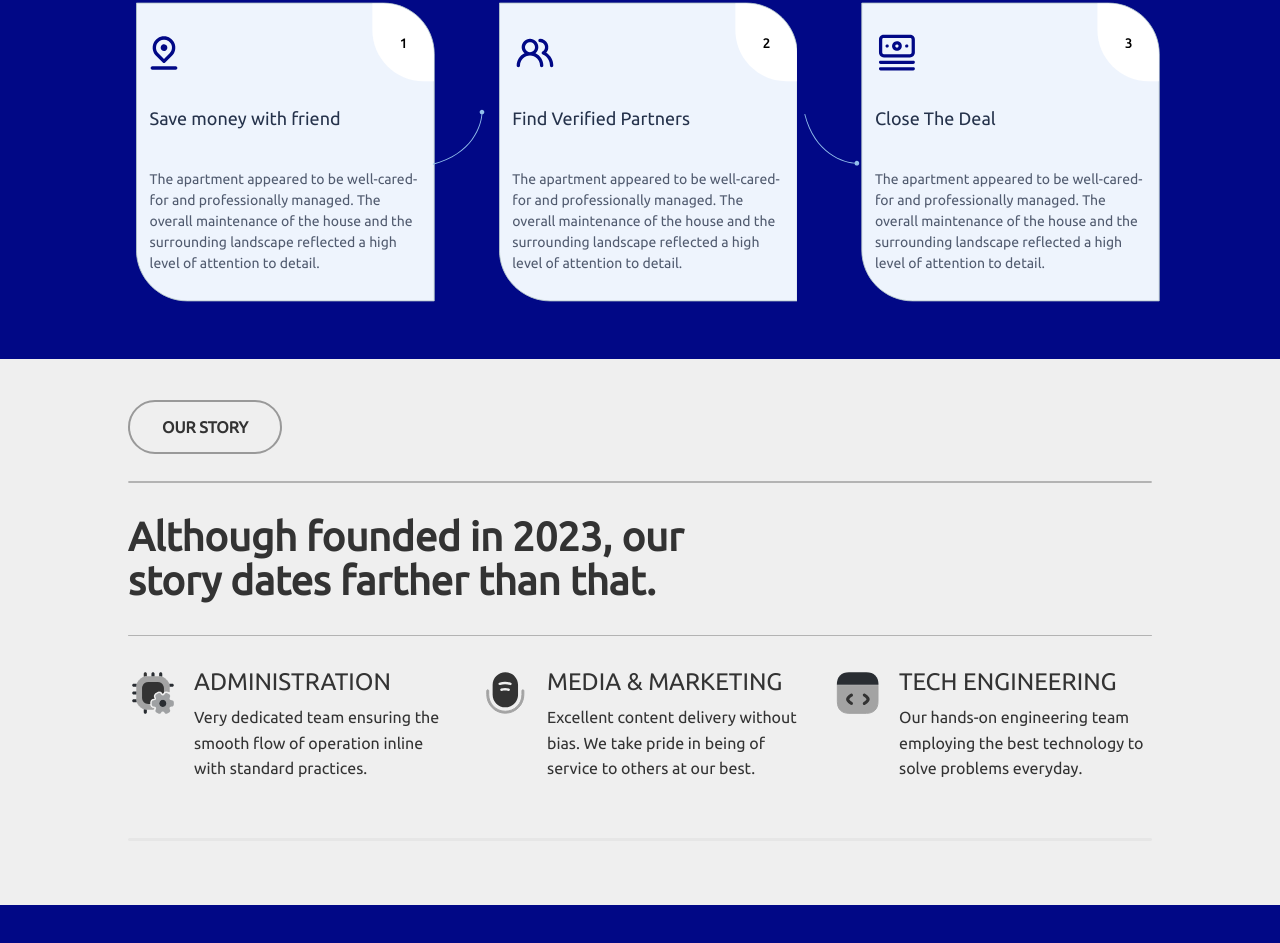
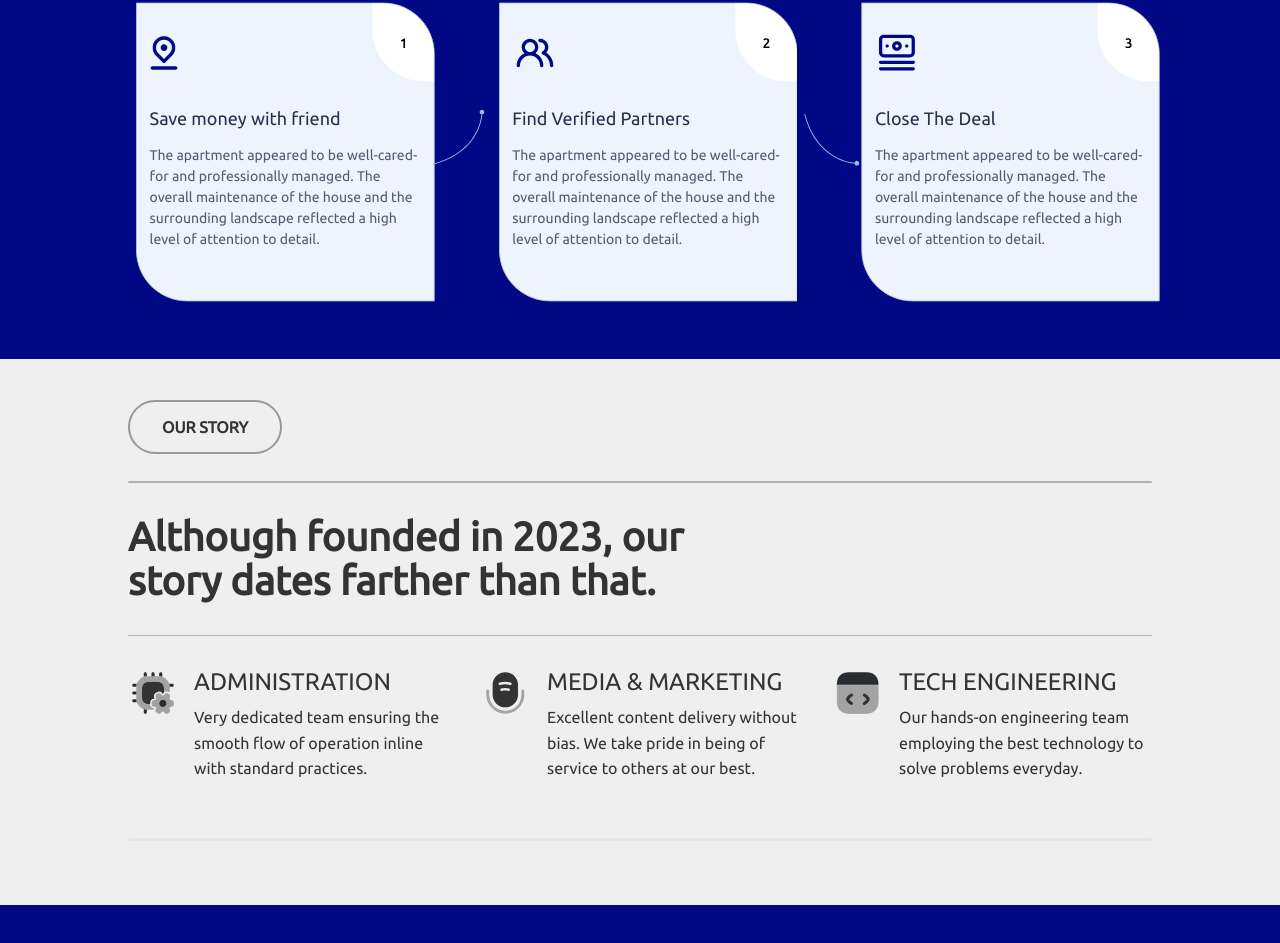
Before and after one commit to lazynerd-studios/Co-Habit-Landing, a React (Vite) app: page /about-us in a window 1280 px wide. Shown: the part 1094-2037 px from the top of the page. Built offline with nearby package versions, Linux system fonts and the light colour scheme.

Commit message:
Update AboutUs.jsx

```diff
--- a/src/Components/About Us/AboutUs.jsx
+++ b/src/Components/About Us/AboutUs.jsx
@@ -104,7 +104,7 @@ const AboutUs = () => (
 
             {/* styled rectangle 1 */}
             <div className="laptop:relative">
-              <p className="absolute laptop:w-[%] text-[#515B6F] laptop:px-1 tablet:w-[rem] w-[%] ml-[2rem] mt-[10.5rem] tablet:mt-[12rem] tablet:ml-[2.5rem] laptop:ml-[1.1rem] laptop:mt- text-[0.875rem] font-medium">
+              <p className="absolute laptop:w-[%] text-[#515B6F] laptop:px-1 tablet:w-[rem] w-[%] ml-[2rem] mt-[10.5rem] tablet:mt-[12rem] tablet:ml-[2.5rem] laptop:ml-[1.1rem] laptop:mt-[10.5rem] text-[0.875rem] font-medium">
                 The apartment appeared to be well-cared-
                 for and professionally managed. The
                 overall maintenance of the house and the
@@ -147,7 +147,7 @@ const AboutUs = () => (
 
             {/* styled rectangle 2 */}
             <div className="laptop:relative">
-              <p className="absolute laptop:w-[%] text-[#515B6F] laptop:px-1 tablet:w-[rem] w-[%] ml-[2rem] mt-[10.5rem] tablet:mt-[12rem] tablet:ml-[2.5rem] laptop:ml-[1.1rem] laptop:mt- text-[0.875rem] font-medium">
+              <p className="absolute laptop:w-[%] text-[#515B6F] laptop:px-1 tablet:w-[rem] w-[%] ml-[2rem] mt-[10.5rem] tablet:mt-[12rem] tablet:ml-[2.5rem] laptop:ml-[1.1rem] laptop:mt-[10.5rem] text-[0.875rem] font-medium">
                 The apartment appeared to be well-cared-
                 for and professionally managed. The
                 overall maintenance of the house and the
@@ -178,7 +178,7 @@ const AboutUs = () => (
 
             {/* styled rectangle 3 */}
             <div className="laptop:relative">
-              <p className="absolute laptop:w-[%] text-[#515B6F] laptop:px-1 tablet:w-[rem] w-[%] ml-[2rem] mt-[10.5rem] tablet:mt-[12rem] tablet:ml-[2.5rem] laptop:ml-[1.1rem] laptop:mt- text-[0.875rem] font-medium">
+              <p className="absolute laptop:w-[%] text-[#515B6F] laptop:px-1 tablet:w-[rem] w-[%] ml-[2rem] mt-[10.5rem] tablet:mt-[12rem] tablet:ml-[2.5rem] laptop:ml-[1.1rem] laptop:mt-[10.5rem] text-[0.875rem] font-medium">
                 The apartment appeared to be well-cared-
                 for and professionally managed. The
                 overall maintenance of the house and the
```
